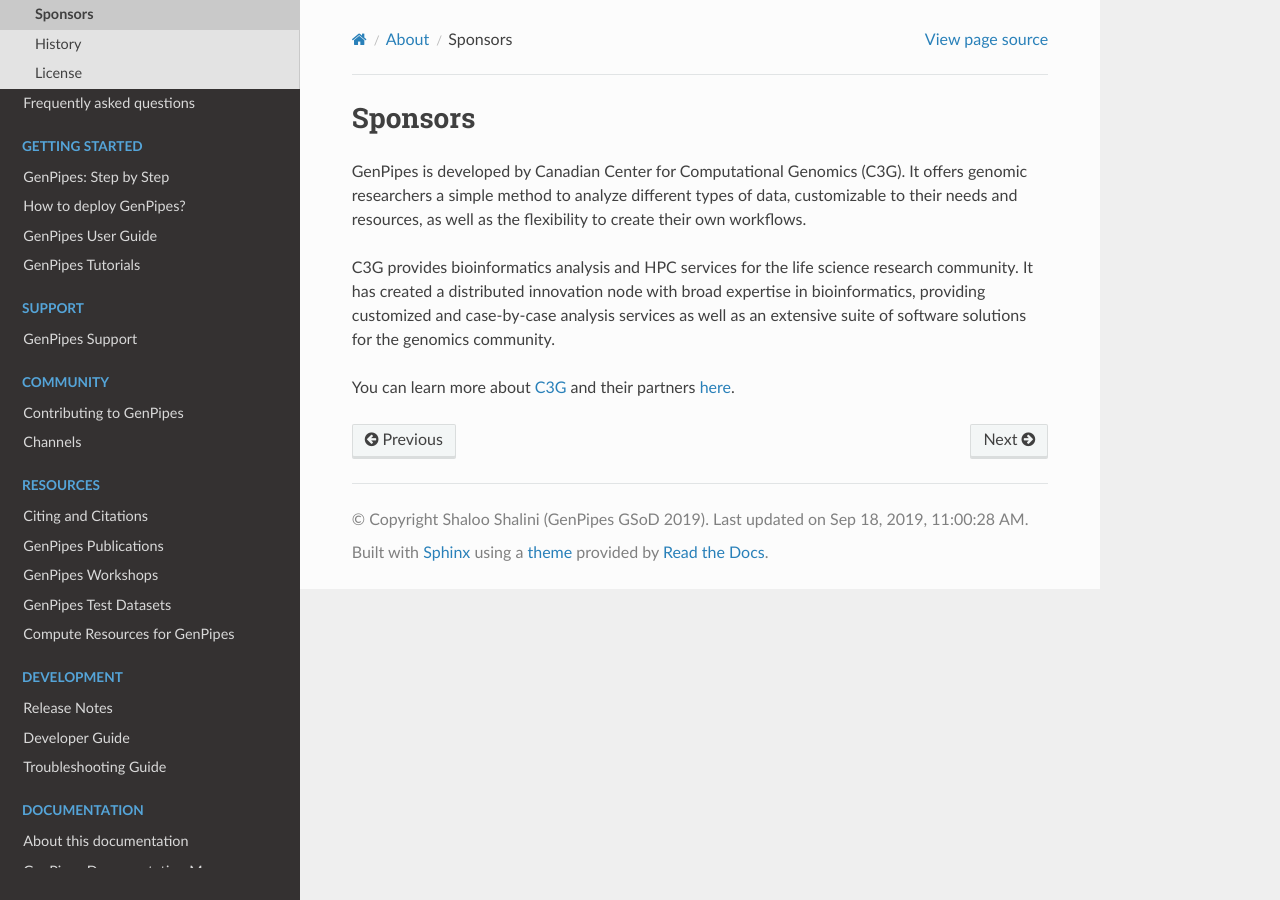
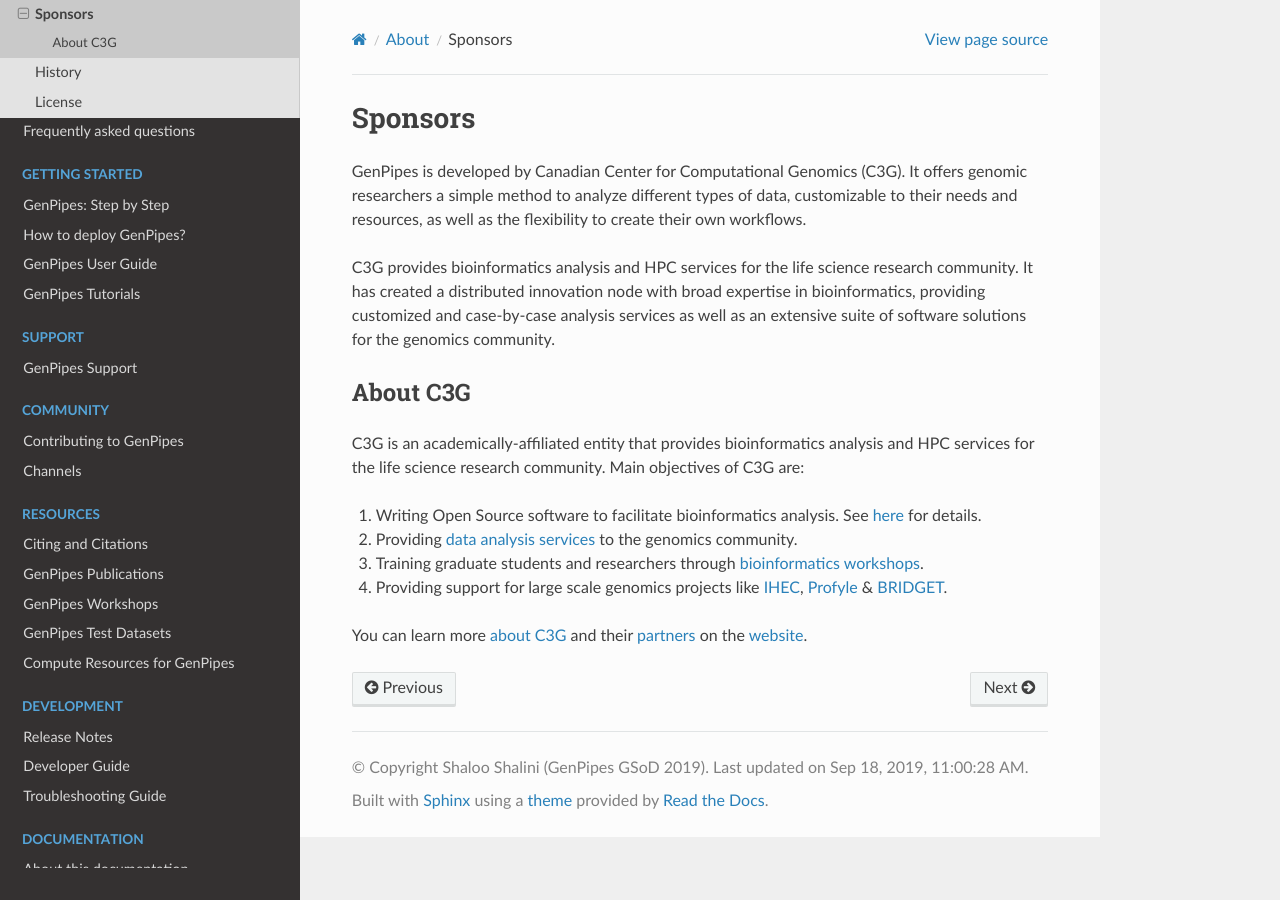
Before and after one commit to c3g/GenPipes_Docs, a Sphinx documentation site: the page built from docs/source/about/sponsors.rst, in a window 1280 px wide. Built offline with Sphinx 7.4.7 and the Read the Docs theme 2.0.0, drawn with Linux system fonts in a browser that asks for light colours; the version number could not be read and is left out.

Commit message:
Updated Sponsor objective details fixes #51

```diff
--- a/docs/source/about/sponsors.rst
+++ b/docs/source/about/sponsors.rst
@@ -7,4 +7,14 @@
 
 C3G provides bioinformatics analysis and HPC services for the life science research community. It has created a distributed innovation node with broad expertise in bioinformatics, providing customized and case-by-case analysis services as well as an extensive suite of software solutions for the genomics community.
 
-You can learn more about `C3G <http://www.computationalgenomics.ca/about/>`_ and their partners `here <http://www.computationalgenomics.ca/partners/>`_.
+About C3G
+---------
+
+C3G is an academically-affiliated entity that provides bioinformatics analysis and HPC services for the life science research community. Main objectives of C3G are:
+
+#. Writing Open Source software to facilitate bioinformatics analysis. See `here <http://www.computationalgenomics.ca/tools/>`_ for details.
+#. Providing `data analysis services <http://www.computationalgenomics.ca/services/>`_ to the genomics community.
+#. Training graduate students and researchers through `bioinformatics workshops <http://www.computationalgenomics.ca/2019-2/>`_.
+#. Providing support for large scale genomics projects like `IHEC <http://ihec-epigenomes.org/>`_, `Profyle <https://www.terryfox.org/recent-posts/profyle/>`_ & `BRIDGET <https://bridget.u-bordeaux.fr/>`_.
+
+You can learn more `about C3G <http://www.computationalgenomics.ca/about/>`_ and their `partners <http://www.computationalgenomics.ca/partners/>`_ on the `website <http://www.computationalgenomics.ca/>`_.
```
